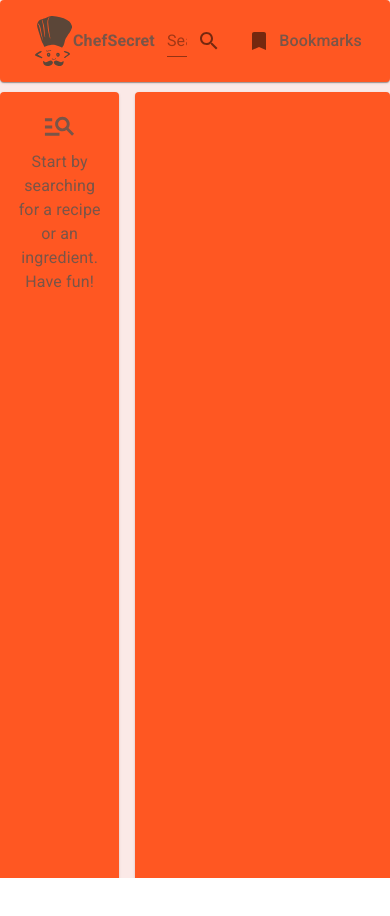
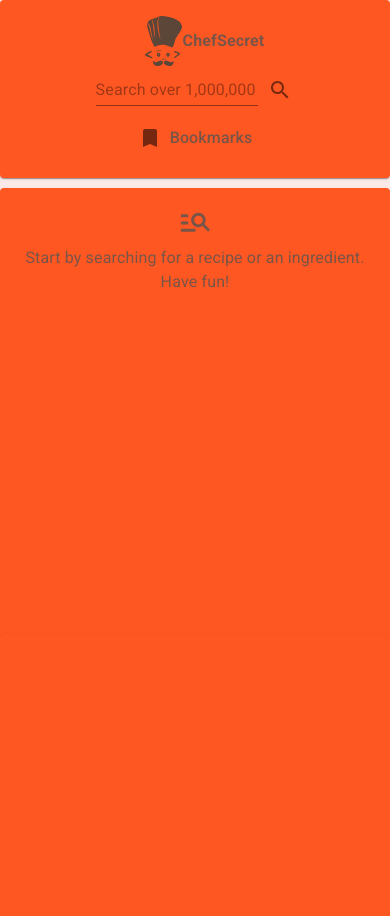
Before and after one commit to ovanzaimul/chef-secret, a React (Create React App) app: page / in a window 390 px wide. Shown: the top 916 px of the page. Before the commit the page ends 878 px from the top, so only its background shows below. Built offline with nearby package versions, Linux system fonts and the light colour scheme.

Commit message:
add responsive layout to nav and grid container

```diff
--- a/src/components/App.js
+++ b/src/components/App.js
@@ -27,7 +27,9 @@ const style = {
   logo: { display: 'flex', alignItems: 'center' },
   nav: {
     display: 'flex',
-    justifyContent: 'space-between',
+    flexDirection: { sm: 'row', xs: 'column' },
+    justifyContent: { sm: 'space-between', xs: 'center' },
+    alignItems: { sm: 'space-between', xs: 'center' },
     p: 2,
     backgroundColor: '#ff5722',
     marginBottom: '10px',
@@ -64,12 +66,12 @@ const App = () => {
 
           {/* <Offset /> */}
           <Grid sx={style.customGrid} spacing={2} container>
-            <Grid xs={4} item>
+            <Grid xs={4} md={3} xs={12} item>
               <ItemContainer>
                 <Route path='/' component={RecipesPage} />
               </ItemContainer>
             </Grid>
-            <Grid xs={8} item>
+            <Grid xs={8} md={9} xs={12} item>
               <ItemContainer>
                 <Route path='/:id' component={RecipePage} />
               </ItemContainer>
```
